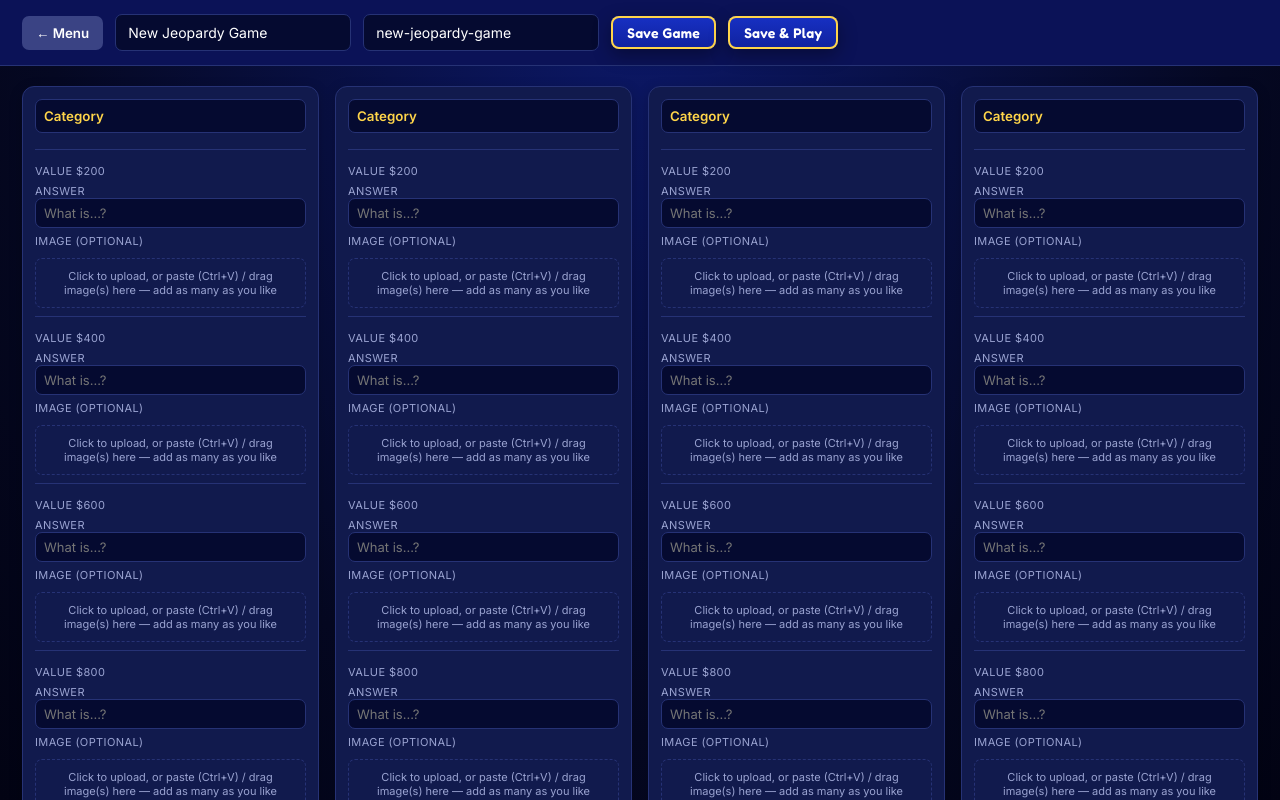
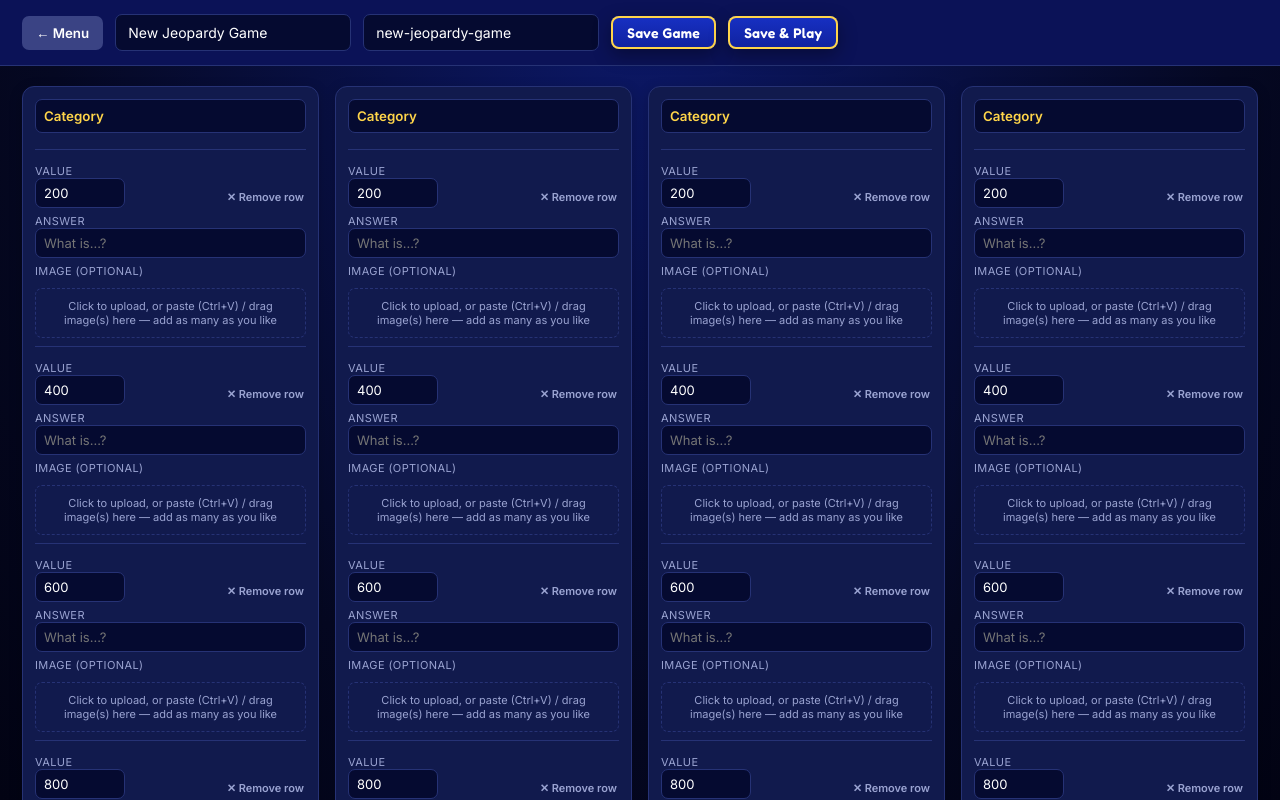
Before and after one commit to nicole-creech/Jeopardy, a website: page public/index.html in a window 1280 px wide. Both pictures are taken after a click on the button "+ New Game". Drawn offline with Linux system fonts and the light colour scheme; no server answers.

Commit message:
Allow adding/removing clue rows per category, with editable per-row dollar values

```diff
--- a/public/index.html
+++ b/public/index.html
@@ -193,6 +193,39 @@
     resize: vertical;
   }
   .clue-editor input:focus, .clue-editor textarea:focus { outline: none; border-color: var(--gold); }
+  .clue-row-head {
+    display: flex;
+    align-items: flex-end;
+    justify-content: space-between;
+    gap: 8px;
+  }
+  .clue-row-head .clue-value { width: 90px; }
+  .remove-row {
+    background: transparent;
+    color: var(--muted);
+    border: none;
+    cursor: pointer;
+    font-size: 11px;
+    font-weight: 600;
+    padding: 4px 2px;
+    white-space: nowrap;
+    transition: color 0.15s ease;
+  }
+  .remove-row:hover { color: var(--red); }
+  .add-row {
+    width: 100%;
+    margin-top: 10px;
+    background: transparent;
+    border: 1px dashed var(--card-border);
+    color: var(--muted);
+    border-radius: 7px;
+    padding: 6px;
+    cursor: pointer;
+    font-size: 12px;
+    font-weight: 600;
+    transition: border-color 0.15s ease, color 0.15s ease;
+  }
+  .add-row:hover { border-color: var(--gold); color: var(--gold); }
   .image-thumbs {
     display: flex;
     flex-wrap: wrap;
@@ -736,16 +769,39 @@ function renderEditor() {
       const ce = document.createElement('div');
       ce.className = 'clue-editor';
       ce.innerHTML = `
-        <label>Value $${clue.value}</label>
+        <div class="clue-row-head">
+          <div>
+            <label>Value</label>
+            <input class="clue-value" type="number" step="100" value="${clue.value}" />
+          </div>
+          <button class="remove-row" title="Remove row">✕ Remove row</button>
+        </div>
         <label>Answer</label>
         <input type="text" value="${escapeHtml(clue.answer)}" placeholder="What is...?" />
         <label>Image (optional)</label>
       `;
-      ce.querySelector('input').addEventListener('input', e => { clue.answer = e.target.value; });
+      ce.querySelector('.clue-value').addEventListener('input', e => {
+        clue.value = parseInt(e.target.value, 10) || 0;
+      });
+      ce.querySelector('input[type=text]').addEventListener('input', e => { clue.answer = e.target.value; });
+      ce.querySelector('.remove-row').addEventListener('click', () => {
+        cat.clues.splice(ri, 1);
+        renderEditor();
+      });
 
       ce.appendChild(buildImageDrop(clue));
       el.appendChild(ce);
     });
+
+    const addRowBtn = document.createElement('button');
+    addRowBtn.className = 'add-row';
+    addRowBtn.textContent = '+ Add row';
+    addRowBtn.addEventListener('click', () => {
+      const lastValue = cat.clues.length ? cat.clues[cat.clues.length - 1].value : 0;
+      cat.clues.push({ value: lastValue + 200, answer: '', images: [] });
+      renderEditor();
+    });
+    el.appendChild(addRowBtn);
 
     const removeBtn = document.createElement('button');
     removeBtn.className = 'remove-cat';
```
